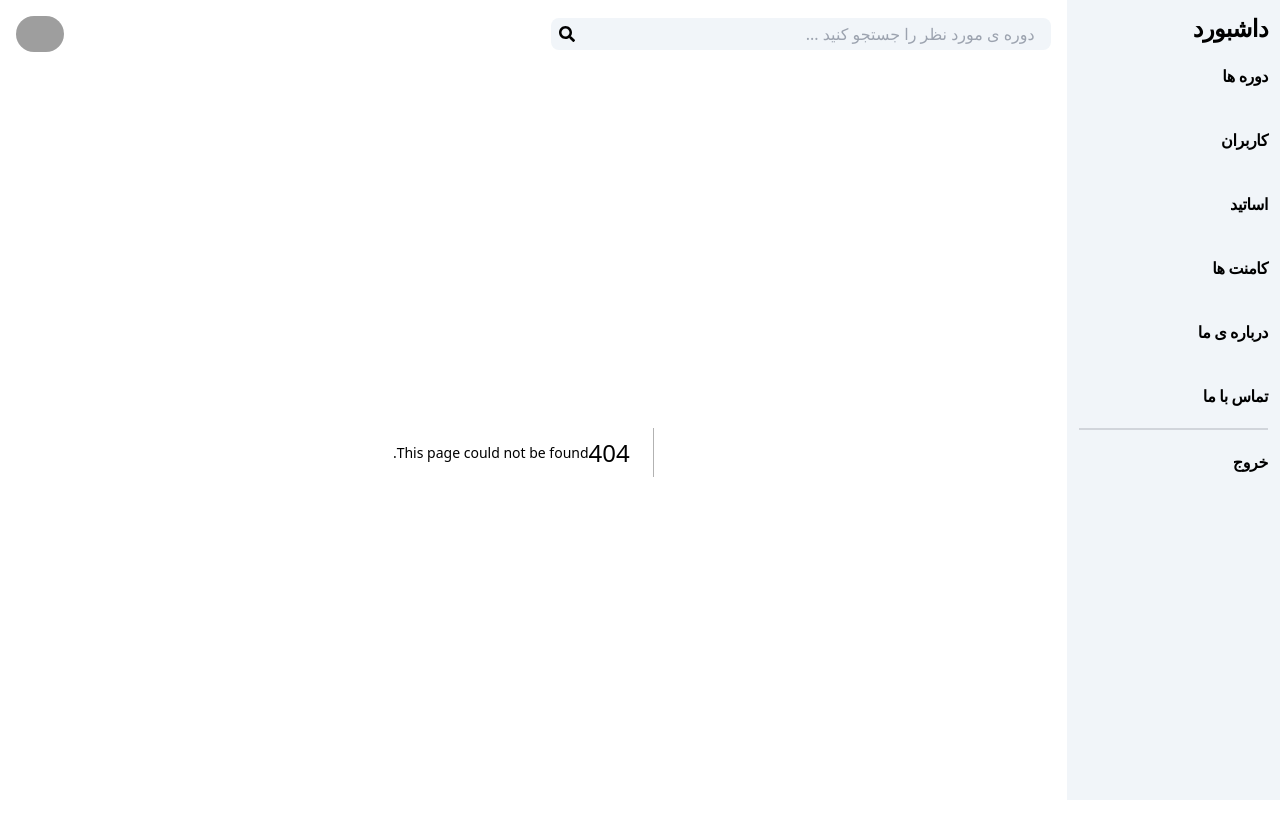
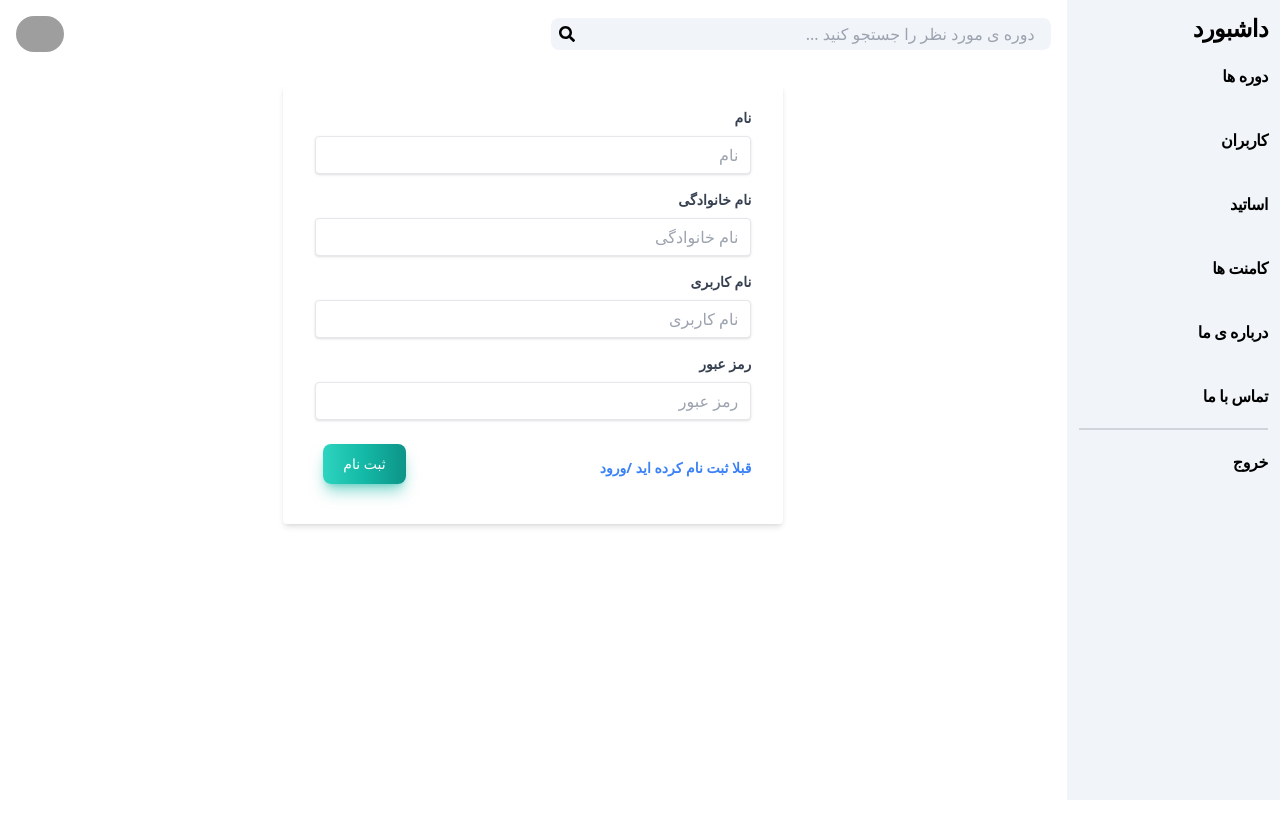
Before and after one commit to marziyemonshizadeh/fullStack-CMS, a Next.js app: page /register in a window 1280 px wide. Before the commit this address had no page. Shown: the top 838 px of the page. After the commit the page ends 800 px from the top, so only its background shows below. Built offline with nearby package versions, Linux system fonts and the light colour scheme; grey boxes are pictures that could not be loaded.

Commit message:
create register page

```diff
--- /dev/null
+++ b/pages/register.js
@@ -0,0 +1,160 @@
+import { useForm } from "react-hook-form";
+import "react-toastify/dist/ReactToastify.css";
+
+export default function Register() {
+  const {
+    register,
+    reset,
+    handleSubmit,
+    formState: { errors },
+  } = useForm();
+  const onSubmit = async (data) => {
+    console.log("clicked");
+    console.log(data);
+    reset();
+    // await fetch("api/teachers", {
+    //   method: "POST",
+    //   headers: {
+    //     "content-Type": "application/json",
+    //   },
+    //   body: JSON.stringify(data),
+    // }).then((res) => {
+    //   if (res.status === 201) {
+    //     getTeachers();
+    //     toast.success("! استاد مورد نظر با موفقیت اضافه شد", {
+    //       position: "bottom-left",
+    //       autoClose: 5000,
+    //       hideProgressBar: false,
+    //       closeOnClick: true,
+    //       pauseOnHover: true,
+    //       draggable: true,
+    //       progress: undefined,
+    //       theme: "light",
+    //     });
+    //     reset();
+    //     closeAddTeacherModal();
+    //   } else if (res.status === 422) {
+    //     toast.warning("! داده ی شما معتبر نمی باشد", {
+    //       position: "bottom-left",
+    //       autoClose: 5000,
+    //       hideProgressBar: false,
+    //       closeOnClick: true,
+    //       pauseOnHover: true,
+    //       draggable: true,
+    //       progress: undefined,
+    //       theme: "light",
+    //     });
+    //   } else if (res.status === 404) {
+    //     toast.error("!  خطای سمت سرور رخ داده است", {
+    //       position: "bottom-left",
+    //       autoClose: 5000,
+    //       hideProgressBar: false,
+    //       closeOnClick: true,
+    //       pauseOnHover: true,
+    //       draggable: true,
+    //       progress: undefined,
+    //       theme: "light",
+    //     });
+    //   }
+    //   return res.data;
+    // });
+  };
+  return (
+    <div class="max-w-[500px] mx-auto my-8">
+      <form
+        class="bg-white shadow-md rounded w-full px-8 pt-6 pb-8 mb-4"
+        onSubmit={handleSubmit(onSubmit)}
+      >
+        <div class="mb-4">
+          <label
+            class="block text-gray-700 text-sm font-bold mb-2"
+            htmlFor="firstName"
+          >
+            نام
+          </label>
+          <input
+            class="shadow appearance-none border rounded w-full py-2 px-3 text-gray-700 leading-tight focus:outline-none focus:shadow-outline"
+            id="firstName"
+            type="text"
+            placeholder="نام "
+            {...register("firstName", { required: true })}
+          />
+        </div>
+        <div class="mb-4">
+          <label
+            class="block text-gray-700 text-sm font-bold mb-2"
+            htmlFor="lastName"
+          >
+            نام خانوادگی
+          </label>
+          <input
+            class="shadow appearance-none border rounded w-full py-2 px-3 text-gray-700 leading-tight focus:outline-none focus:shadow-outline"
+            id="lastName"
+            type="text"
+            placeholder="نام خانوادگی"
+            {...register("lastName", { required: true })}
+          />
+        </div>
+        <div class="mb-4">
+          <label
+            class="block text-gray-700 text-sm font-bold mb-2"
+            htmlFor="userName"
+          >
+            نام کاربری
+          </label>
+          <input
+            class="shadow appearance-none border rounded w-full py-2 px-3 text-gray-700 leading-tight focus:outline-none focus:shadow-outline"
+            id="userName"
+            type="text"
+            placeholder="نام کاربری"
+            {...register("userName", { required: true })}
+          />
+        </div>
+        <div class="mb-6">
+          <label
+            class="block text-gray-700 text-sm font-bold mb-2"
+            htmlFor="password"
+          >
+            رمز عبور
+          </label>
+          <input
+            class="shadow appearance-none border rounded w-full py-2 px-3 text-gray-700 leading-tight focus:outline-none focus:shadow-outline"
+            id="password"
+            type="password"
+            placeholder="رمز عبور"
+            {...register("password", { required: true })}
+          />
+        </div>
+        {/* <div class="mb-6">
+          <label
+            class="block text-gray-700 text-sm font-bold mb-2"
+            htmlFor="status"
+          >
+            وضعیت
+          </label>
+          <input
+            class="shadow appearance-none border rounded w-full py-2 px-3 text-gray-700 leading-tight focus:outline-none focus:shadow-outline"
+            id="status"
+            type="status"
+            placeholder="please write user or admin"
+            {...register("status", { required: true })}
+          />
+        </div> */}
+        <div class="flex items-center justify-between">
+          <a
+            class="inline-block align-baseline font-bold text-sm text-blue-500 hover:text-blue-800"
+            href="/login"
+          >
+            قبلا ثبت نام کرده اید /ورود
+          </a>
+          <button
+            class="text-white bg-gradient-to-r from-teal-400 via-teal-500 to-teal-600 hover:bg-gradient-to-br focus:ring-4 focus:outline-none focus:ring-teal-300 dark:focus:ring-teal-800 shadow-lg shadow-teal-500/50 dark:shadow-lg dark:shadow-teal-800/80 font-medium rounded-lg text-sm px-5 py-2.5 text-center me-2 mb-2"
+            type="submit"
+          >
+            ثبت نام
+          </button>
+        </div>
+      </form>
+    </div>
+  );
+}
```
